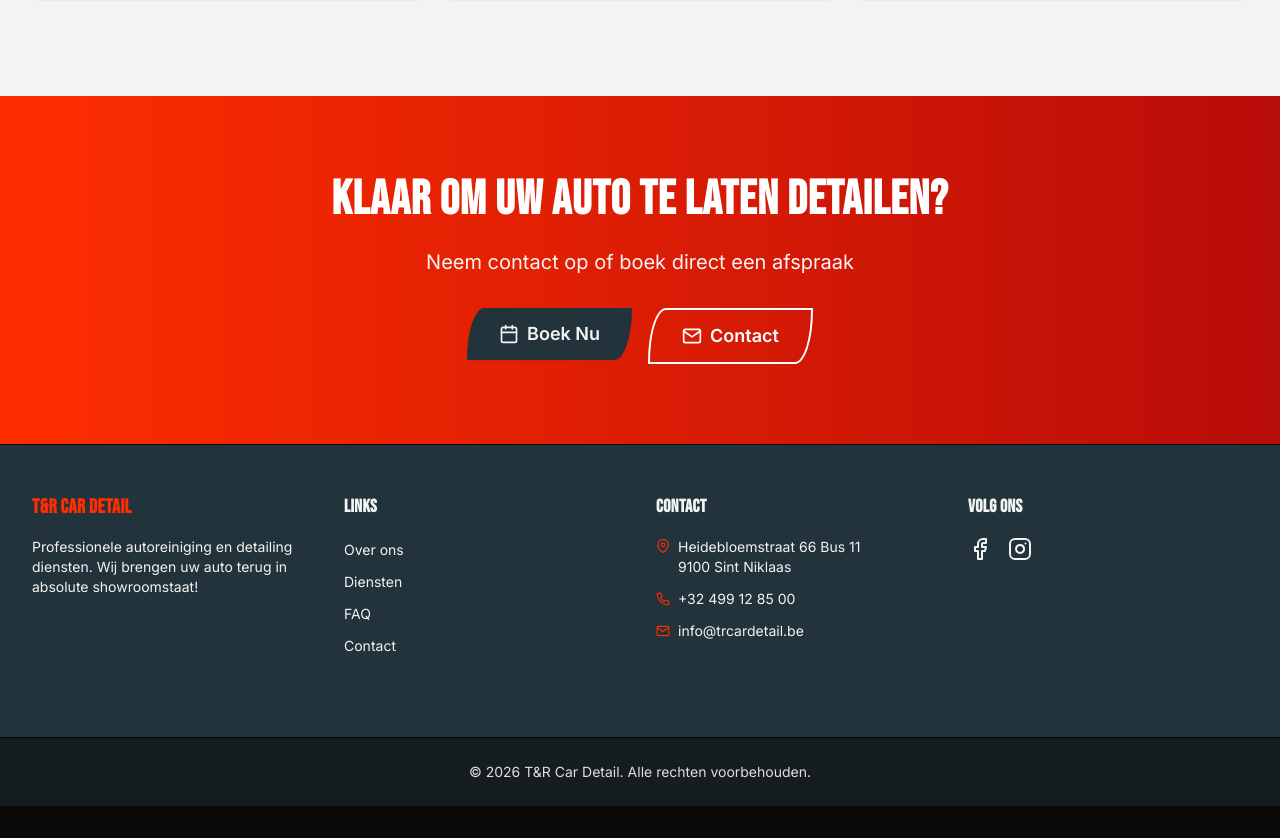
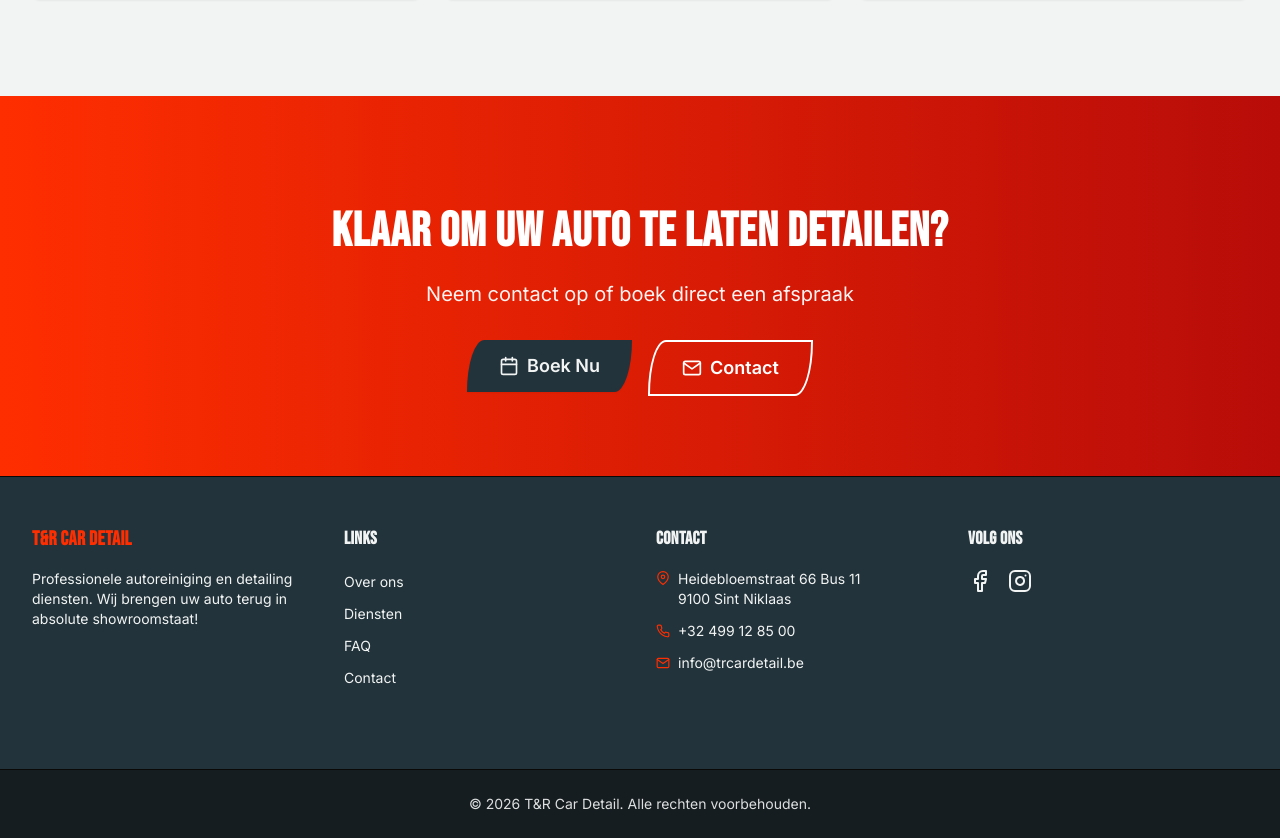
Before and after one commit to BeCreativeRuben/TRCarDetail.be_v2, a React (Vite) app in the folder frontend/: page / in a window 1280 px wide. Shown: the part 4496-5334 px from the top of the page. Before the commit the page ends 5302 px from the top, so only its background shows below. Built offline with nearby package versions, Linux system fonts and the light colour scheme; no server answers.

Commit message:
Add spacing: bottom padding on Booking page, top padding on CTASection

```diff
--- a/frontend/src/components/sections/CTASection.tsx
+++ b/frontend/src/components/sections/CTASection.tsx
@@ -27,7 +27,7 @@ export default function CTASection({
     : FiList
 
   return (
-    <section className="py-20 bg-gradient-to-r from-accent-red to-accent-dark-red">
+    <section className="pt-24 md:pt-28 pb-20 bg-gradient-to-r from-accent-red to-accent-dark-red">
       <div className="container-custom text-center">
         <motion.div
           initial={{ opacity: 0, y: 20 }}
--- a/frontend/src/pages/Booking.tsx
+++ b/frontend/src/pages/Booking.tsx
@@ -3,7 +3,7 @@ import BookingForm from '../components/booking/BookingForm'
 
 export default function Booking() {
   return (
-    <div className="pt-20 pb-0 bg-light min-h-screen">
+    <div className="pt-20 pb-16 md:pb-24 bg-light min-h-screen">
       <div className="container-custom">
         <motion.div
           initial={{ opacity: 0, y: 20 }}
```
